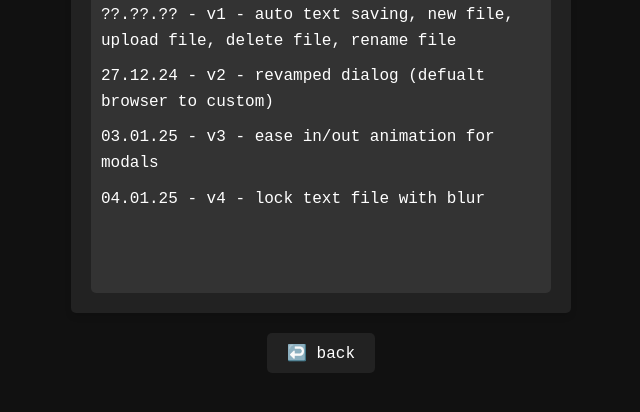
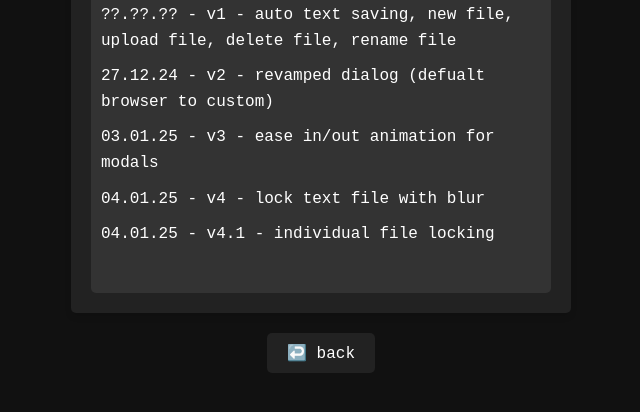
Before and after one commit to gh-soulz/TextEditor, a plain HTML site: page updates.html in a window 1280 px wide. Shown: the part 248-660 px from the top of the page, without its empty margins (319-959 px from the left). Drawn offline with Linux system fonts and the light colour scheme.

Commit message:
Update updates.html

```diff
--- a/updates.html
+++ b/updates.html
@@ -87,6 +87,7 @@
             <p>27.12.24 - v2 - revamped dialog (defualt browser to custom)</p>
             <p>03.01.25 - v3 - ease in/out animation for modals</p>
             <p>04.01.25 - v4 - lock text file with blur</p>
+            <p>04.01.25 - v4.1 - individual file locking</p>
         </div>
     </div>
 
```
